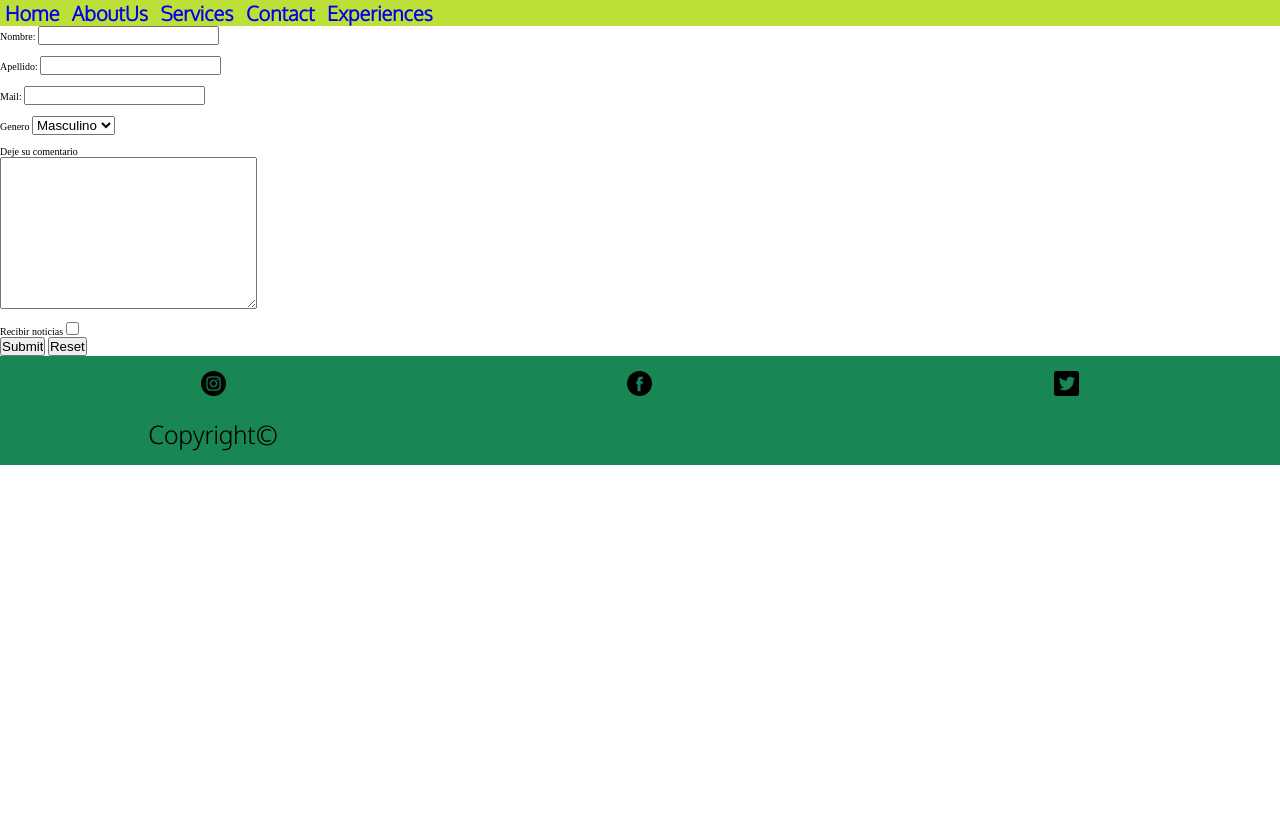
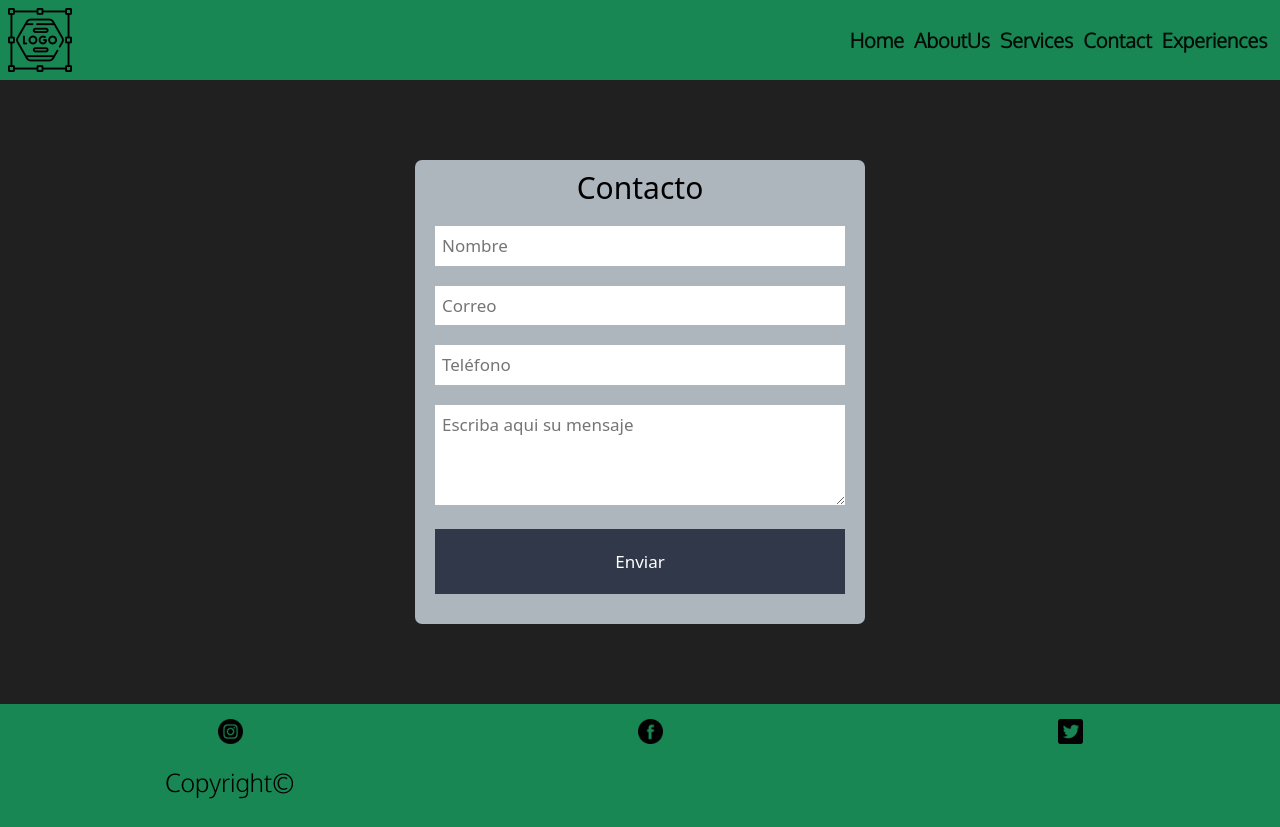
Before and after one commit to ChauqueLucasGabriel/proyecto--coder, a plain HTML site: page secciones/contact.html in a window 1280 px wide. Before the commit the page ends 800 px from the top, so only its background shows below. Drawn offline with nearby package versions, Linux system fonts and the light colour scheme.

Commit message:
agregando sas

```diff
--- a/secciones/contact.html
+++ b/secciones/contact.html
@@ -5,66 +5,54 @@
     <meta charset="UTF-8">
     <meta http-equiv="X-UA-Compatible" content="IE=edge">
     <meta name="viewport" content="width=device-width, initial-scale=1.0">
+    <link href="https://cdn.jsdelivr.net/npm/bootstrap@5.1.3/dist/css/bootstrap.min.css" rel="stylesheet" integrity="sha384-1BmE4kWBq78iYhFldvKuhfTAU6auU8tT94WrHftjDbrCEXSU1oBoqyl2QvZ6jIW3" crossorigin="anonymous">
     <link rel="stylesheet" href="../css/style.css">
     <title>Document</title>
 </head>
 
 <body>
-    <header class="sticky">
-        <nav>
-            <ul>
-                <li>
-                    <a class="menu" href="../index.html">Home</a>
+    <header>
+        <nav class="navbar navbar-expand-lg navbar-light bg-success">
+            <div class="container-fluid">
+              <a class="navbar-brand" href="../index.html">
+                  <img src="../img/logo.png" alt="">
+              </a>
+              <button class="navbar-toggler" type="button" data-bs-toggle="collapse" data-bs-target="#navbarNav" aria-controls="navbarNav" aria-expanded="false" aria-label="Toggle navigation">
+                <span class="navbar-toggler-icon"></span>
+              </button>
+              <div class="collapse navbar-collapse d-flex justify-content-end" id="navbarNav">
+                <ul class="navbar-nav">
+                  <li class="nav-item">
+                    <a class="nav-link active" aria-current="page" href="../index.html">Home</a>
                   </li>
-                <li>
-                    <a class="menu" href="./aboutus.html">AboutUs</a>
+                  <li class="nav-item">
+                    <a class="nav-link active" href="./aboutus.html">AboutUs</a>
                   </li>
-                <li>
-                    <a class="menu" href="./services.html">Services</a>
+                  <li class="nav-item">
+                    <a class="nav-link active" href="./services.html">Services</a>
                   </li>
-                <li>
-                    <a class="menu" href="./contact.html">Contact</a>
+                  <li class="nav-item">
+                    <a class="nav-link active" href="./contact.html">Contact</a>
                   </li>
-                <li>
-                    <a class="menu" href="./experiences.html">Experiences</a>
+                  <li class="nav-item">
+                    <a class="nav-link active" href="./experiences.html">Experiences</a>
                   </li>
                 </ul>
+              </div>
+            </div>
           </nav>
     </header>
 
     <main>
-        <form>
-            <label for="nombre">Nombre:</label>
-            <input type="text" name="nombre" />
-            <br>
-            <br>
-            <label for="apellido">Apellido:</label>
-            <input type="text" name="apellido" />
-            <br>
-            <br>
-            <label for="mail">Mail:</label>
-            <input type="text" name="mail" />
-            <br>
-            <br>
-            <label>Genero</label>
-            <select name="talles">
-                <option value="L">Masculino</option>
-                <option value="M">Femenino</option>
-                <option value="S">Otro</option>
-            </select>
-            <br>
-            <br>
-            <label>Deje su comentario</label>
-            <br>
-            <textarea name="Comentarios" cols="30" rows="10"></textarea>
-            <br>
-            <br>
-            <label >Recibir noticias</label>
-            <input type="checkbox">
-            <br>
-            <input type="submit" name="enviar">
-            <input type="reset" name="reset">
+        <form action="">
+            <h1>Contacto</h1>
+            <input type="text" name="nombre" placeholder="Nombre">
+            <input type="text" name="correo" placeholder="Correo">
+            <input type="text" name="telefono" placeholder="Teléfono">
+            <textarea name="mensaje" placeholder="Escriba aqui su mensaje"></textarea>
+            <input type="button" value="Enviar" class="boton">
         </form>
+
 
     </main>
     <footer>
@@ -90,6 +78,7 @@
         </div>
 
     </footer>
+    <script src="https://cdn.jsdelivr.net/npm/bootstrap@5.1.3/dist/js/bootstrap.bundle.min.js" integrity="sha384-ka7Sk0Gln4gmtz2MlQnikT1wXgYsOg+OMhuP+IlRH9sENBO0LRn5q+8nbTov4+1p" crossorigin="anonymous"></script>
 
 </body>
 
--- /dev/null
+++ b/style/_contact.scss
@@ -0,0 +1,43 @@
+form{
+    width: 45rem;
+    margin: auto;
+    background: #adb5bd;
+    padding: 1rem 2rem;
+    box-sizing: border-box;
+    margin-top: 8rem;
+    margin-bottom: 8rem;
+    border-radius: 0.7rem;
+}
+
+h1{
+    color: black;
+    text-align: center;
+    margin: 0;
+    font-size: 3rem;
+    margin-bottom: 2rem;
+}
+input, textarea{
+    width: 100%;
+    margin-bottom: 2rem;
+    padding: 0.7rem;
+    box-sizing: border-box;
+    font-size: 1.7rem;
+    border: none;
+}
+
+textarea{
+    min-height: 10rem;
+    max-height: 20rem;
+    max-width: 100%;
+}
+.boton{
+    background: #31384A;
+    color: white;
+    padding: 2rem;
+}
+
+@media(max-width:500px){
+    form{
+        width: 100%;
+    }
+}
--- /dev/null
+++ b/style/_generales.scss
@@ -0,0 +1,73 @@
+*{
+    padding: 0;
+    margin: 0;
+}
+
+html{
+    font-size: 62.5%;
+    font-family: 'Oxygen', sans-serif;
+}
+
+body{
+    background-color: rgb(32, 32, 32);
+}
+
+header{
+    width: 100%;
+    height: 100%;
+    text-align: right;
+    nav ul li{
+        list-style-type: none;
+        display: inline-flex;
+        font-family: 'Oxygen', sans-serif;
+        font-size: 2rem;
+        font-weight: bold;
+        color: black;
+    }
+}
+footer{
+    width: 100%;
+    background-color: #198754;
+    padding: 0.5rem 0;
+    flex-wrap: nowrap;
+}
+
+.footer{
+    display:grid;
+    align-items: flex-start;
+    align-content: flex-start;
+    grid-template-columns: 1fr 1fr 1fr;
+    grid-template-rows: auto;
+    grid-template-areas: "instagram facebook twitter ";
+    flex-wrap: nowrap;
+    list-style-type: none;
+    justify-items:center ;
+
+
+    .instagram{
+        width: 2.5rem;
+        grid-area: instagram;
+        margin: 1rem;
+    }
+    .facebook{
+        width: 2.5rem;
+        grid-area: facebook;
+        margin: 1rem;
+    }
+    .twitter{
+        width: 2.5rem;
+        grid-area: twitter;
+        margin: 1rem;
+    }
+    .copy{
+        display: grid;
+        align-content: center;
+        align-items: center;
+        font-family: 'Oxygen', sans-serif;
+        font-size: 2.5rem;
+        font-weight: 500;
+        justify-content: center;
+        padding: 1rem;
+        color: black;
+    }
+}
--- a/style/style.scss
+++ b/style/style.scss
@@ -1,41 +1,7 @@
+@import "generales";
+@import "contact";
+@import "experiences";
 @import url('https://fonts.googleapis.com/css2?family=Barlow:wght@100;200&family=Oxygen:wght@300&family=Poppins:wght@100&display=swap');
-
-*{
-    padding: 0;
-    margin: 0;
-}
-
-html{
-    font-size: 62.5%;
-}
-
-#body{
-    background-color: rgb(32, 32, 32);
-
-}
-
-#header{
-    width: 100%;
-    height: 100%;
-    background-color: #BDE038;
-    text-align: right;
-    padding: 3rem 0;
-}
-
-nav ul li{
-    list-style-type: none;
-    display: inline-flex;
-    font-family: 'Oxygen', sans-serif;
-    font-size: 2rem;
-    font-weight: bold;
-    color: black;
-}
-
-.menu{
-    text-decoration: black;
-    padding-left: 0.5rem;
-    padding-right: 0.5rem;
-}
 
 
 #main{
@@ -113,73 +79,8 @@ figure{
     color: white;
 }
 
-footer{
-    width: 100%;
-    background-color: #198754;
-    padding: 0.5rem 0;
-    flex-wrap: nowrap;
-}
-
-
-.footer{
-    display:grid;
-    align-items: flex-start;
-    align-content: flex-start;
-    grid-template-columns: 1fr 1fr 1fr;
-    grid-template-rows: auto;
-    grid-template-areas: "instagram facebook twitter ";
-    flex-wrap: nowrap;
-    list-style-type: none;
-    justify-items:center ;
-}
-
-.instagram{
-    width: 2.5rem;
-    grid-area: instagram;
-    margin: 1rem;
-}
-
-.facebook{
-    width: 2.5rem;
-    grid-area: facebook;
-    margin: 1rem;
-}
-
-.twitter{
-    width: 2.5rem;
-    grid-area: twitter;
-    margin: 1rem;
-}
-
-.copy{
-    display: grid;
-    align-content: center;
-    align-items: center;
-    font-family: 'Oxygen', sans-serif;
-    font-size: 2.5rem;
-    justify-content: center;
-    padding: 1rem;
-}
-
-
-
 
 @media screen and (max-width: 768px){
-    #body{
-        background-color: rgb(32, 32, 32);
-
-    }
-
-
-
-    #header{
-        width: 100%;
-        height: 100%;
-        background-color: #BDE038;
-        text-align: right;
-        padding: 3rem 0;
-    }
-
     nav ul li{
         list-style-type: none;
         display: inline-flex;
@@ -266,7 +167,7 @@ footer{
 
     footer{
         width: 100%;
-        background-color: #BDE038;
+        background-color: #198754;
         padding: 0.5rem 0;
         flex-wrap: nowrap;
     }
@@ -322,7 +223,7 @@ footer{
     #header{
         width: 100%;
         height: 100%;
-        background-color: #BDE038;
+        background-color: #198754;
         text-align: right;
         padding: 3rem 0;
     }
@@ -417,34 +318,3 @@ footer{
         visibility: hidden;
     }
  }
-
- .box{
-     border-radius: 0.6rem;
-     height: 8rem;
-     width: 10rem;
-     margin: 6rem auto;
- }
-
- .box1{
-     background-color: #BDE038;
- }
-
-
- .box2{
-     background-color: #BDE038;
- }
-
- .box:hover{
-     transform: scale(2);
- }
-
-
- .box2{
-     transition-property: all;
-     transition-duration: 3s;
-
- }
-
- .sticky{
-     background-color: #BDE038;
- }
```
Also changed, not shown: index.html (+0 -6 lines), secciones/aboutus.html (+1 -1 lines), secciones/experiences.html (+25 -14 lines), secciones/services.html (+25 -13 lines), css/style.css, style/_experiences.scss (added), 1 other file. Lines whose indentation alone changed are shown as unchanged.
